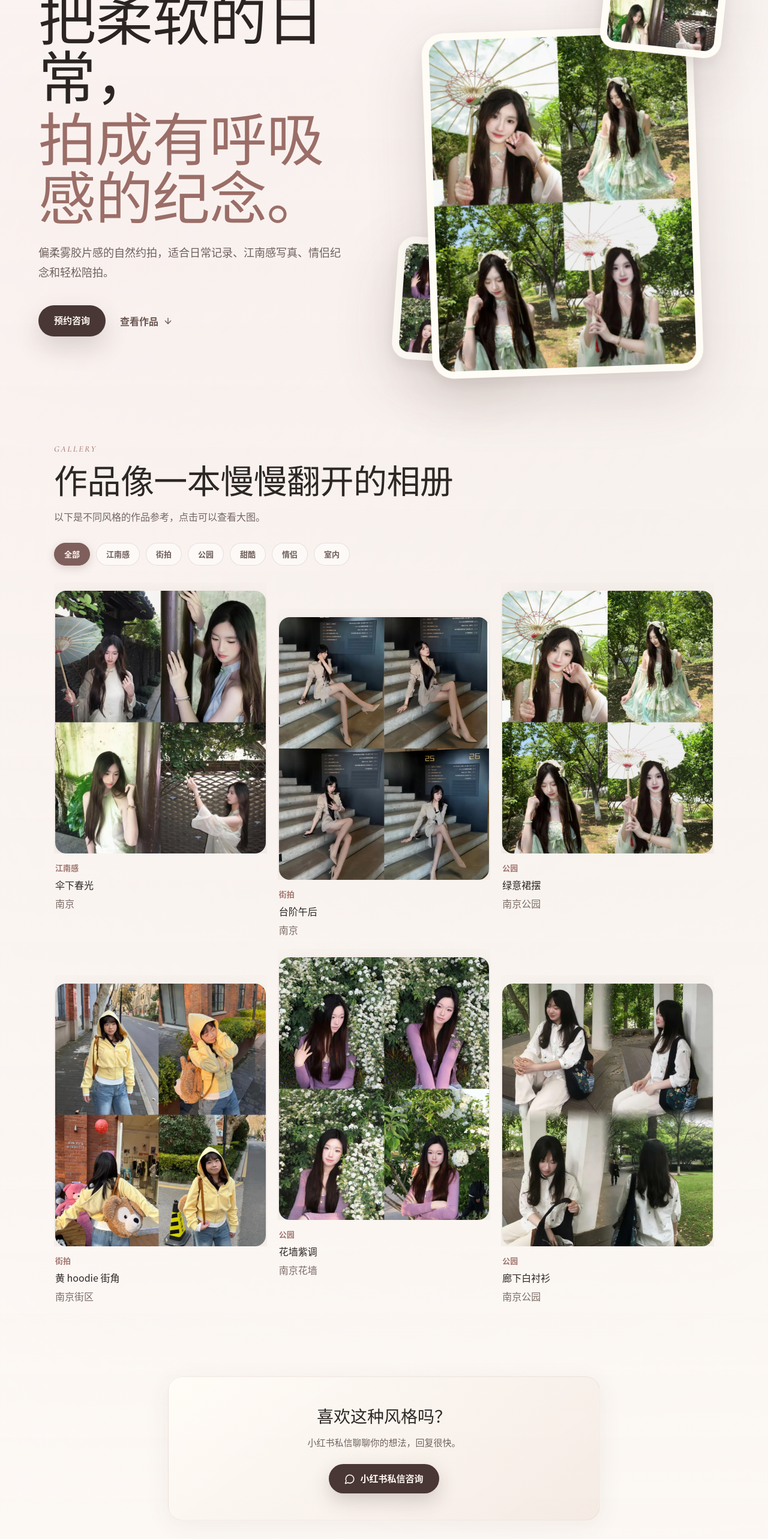
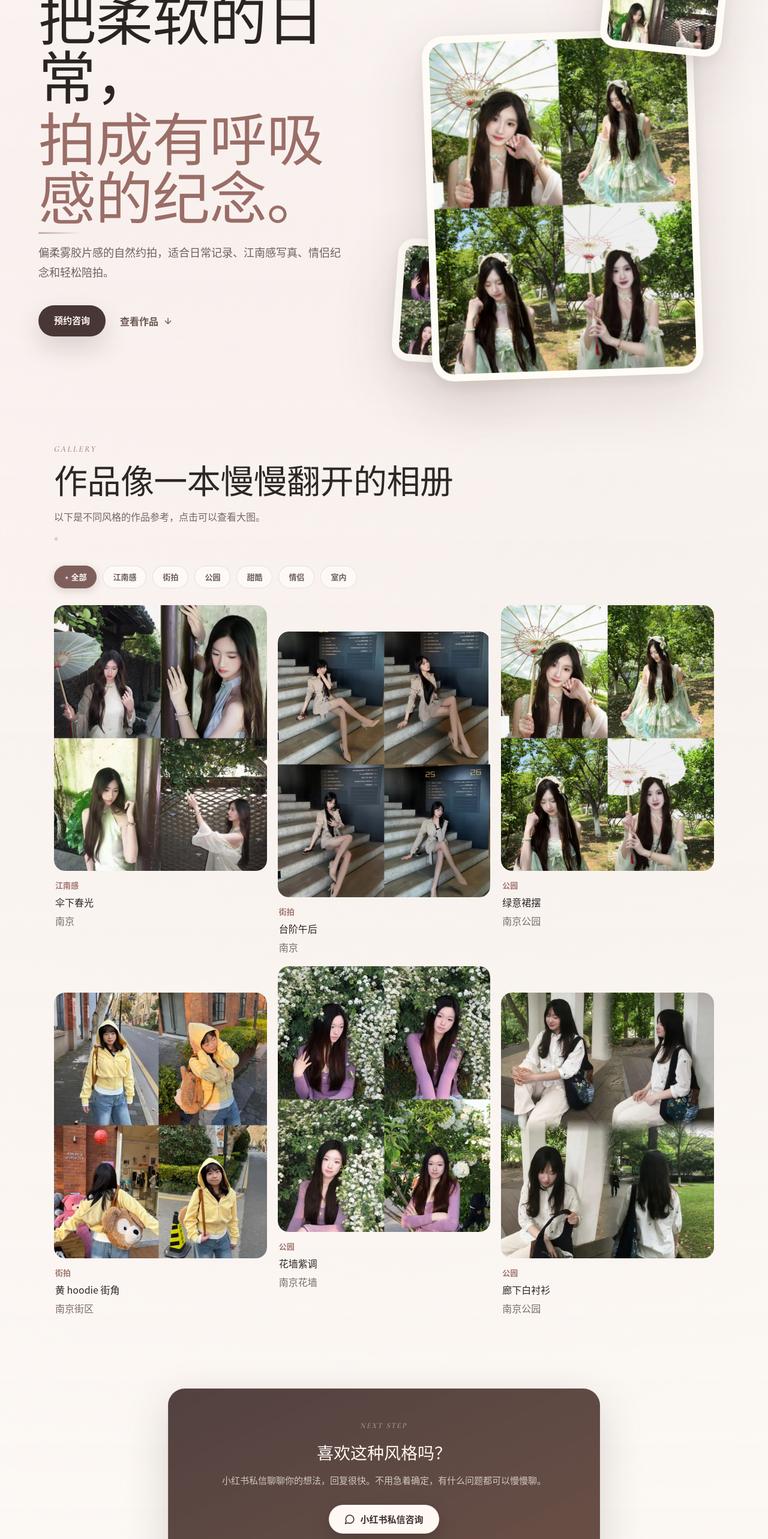
Before and after one commit to Muguett-DBY/naihuangbao-photography, a React (Vite) app: page / in a window 1280 px wide. Shown: the part 234-2800 px from the top of the page at 60% size. Built offline with nearby package versions, Linux system fonts and the light colour scheme; no server answers.

Commit message:
feat: visual polish - gallery overlay, varied animations, film grain, richer CTA

```diff
--- a/src/components/Footer.tsx
+++ b/src/components/Footer.tsx
@@ -29,6 +29,9 @@ export function Footer() {
           小红书 <ExternalLink size={12} />
         </a>
       </div>
+      <p className="footer-tagline">
+        每一次快门，都是一次温柔照亮。
+      </p>
       <button
         className={`scroll-top${showTop ? " is-visible" : ""}`}
         onClick={() => window.scrollTo({ top: 0, behavior: "smooth" })}
--- a/src/components/Gallery.tsx
+++ b/src/components/Gallery.tsx
@@ -87,6 +87,11 @@ export function Gallery() {
                 title={photo.title}
                 tone={tones[index % tones.length]}
               />
+              <div className="gallery-hover-overlay">
+                <span className="gallery-hover-style">{styleLabels[photo.style]}</span>
+                <strong className="gallery-hover-title">{photo.title}</strong>
+                <span className="gallery-hover-location">{photo.location}</span>
+              </div>
             </button>
             <div>
               <p>{styleLabels[photo.style]}</p>
--- a/src/components/MidCTA.tsx
+++ b/src/components/MidCTA.tsx
@@ -8,8 +8,11 @@ export function MidCTA() {
   return (
     <section className={`mid-cta ${inView ? "is-visible" : ""}`} ref={ref}>
       <div className="mid-cta-card">
+        <p className="mid-cta-eyebrow">Next Step</p>
         <h2>喜欢这种风格吗？</h2>
-        <p>小红书私信聊聊你的想法，回复很快。</p>
+        <p className="mid-cta-desc">
+          小红书私信聊聊你的想法，回复很快。不用急着确定，有什么问题都可以慢慢聊。
+        </p>
         <a href={siteConfig.xiaohongshuProfile} target="_blank" rel="noreferrer">
           <MessageCircle size={18} />
           小红书私信咨询
--- a/src/components/Packages.tsx
+++ b/src/components/Packages.tsx
@@ -11,8 +11,9 @@ export function Packages() {
       intro="每种拍摄方式都包含风格沟通和全程引导，先看看哪种更适合你。"
     >
       <div className="package-grid">
-        {packages.map((item) => (
-          <article className="package-card" key={item.name}>
+        {packages.map((item, index) => (
+          <article className={`package-card${index === 1 ? " is-popular" : ""}`} key={item.name}>
+            {index === 1 && <span className="package-badge">推荐</span>}
             <div>
               <p>{item.duration}</p>
               <h3>{item.name}</h3>
--- a/src/styles/global.css
+++ b/src/styles/global.css
@@ -49,6 +49,47 @@ html {
 .section-body.is-visible > *:nth-child(6) { transition-delay: 0.34s; }
 .section-body.is-visible > *:nth-child(7) { transition-delay: 0.40s; }
 .section-body.is-visible > *:nth-child(8) { transition-delay: 0.46s; }
+
+/* Varied scroll animations */
+.why-card {
+  transform: translateX(-24px);
+  opacity: 0;
+}
+.section-body.is-visible .why-card {
+  opacity: 1;
+  transform: translateX(0);
+}
+
+.package-card {
+  opacity: 0;
+  transform: translateY(40px) scale(0.96);
+  transition: opacity 0.6s cubic-bezier(0.22, 1, 0.36, 1),
+              transform 0.6s cubic-bezier(0.22, 1, 0.36, 1);
+}
+.section-body.is-visible .package-card {
+  opacity: 1;
+  transform: translateY(0) scale(1);
+}
+.section-body.is-visible .package-card:nth-child(1) { transition-delay: 0.05s; }
+.section-body.is-visible .package-card:nth-child(2) { transition-delay: 0.16s; }
+.section-body.is-visible .package-card:nth-child(3) { transition-delay: 0.27s; }
+
+.process-step {
+  opacity: 0;
+  transform: translateX(20px);
+  transition: opacity 0.55s cubic-bezier(0.22, 1, 0.36, 1),
+              transform 0.55s cubic-bezier(0.22, 1, 0.36, 1),
+              border-color 0.3s ease;
+}
+.section-body.is-visible .process-step {
+  opacity: 1;
+  transform: translateX(0);
+}
+.section-body.is-visible .process-step:nth-child(1) { transition-delay: 0.04s; }
+.section-body.is-visible .process-step:nth-child(2) { transition-delay: 0.12s; }
+.section-body.is-visible .process-step:nth-child(3) { transition-delay: 0.20s; }
+.section-body.is-visible .process-step:nth-child(4) { transition-delay: 0.28s; }
+.section-body.is-visible .process-step:nth-child(5) { transition-delay: 0.36s; }
 
 /* ── Image Blur-up Loading ── */
 .img-blur-wrap {
@@ -101,6 +142,21 @@ body {
     radial-gradient(circle at 84% 18%, rgba(183, 174, 143, 0.22), transparent 31%),
     #fbf4ee;
 }
+body::after {
+  content: "";
+  position: fixed;
+  inset: 0;
+  pointer-events: none;
+  z-index: 50;
+  opacity: 0.022;
+  background: repeating-linear-gradient(
+    0deg,
+    transparent,
+    transparent 1px,
+    rgba(45, 39, 37, 0.15) 1px,
+    rgba(45, 39, 37, 0.15) 2px
+  );
+}
 
 a {
   color: inherit;
@@ -122,9 +178,19 @@ select {
   align-items: center;
   gap: 18px;
   padding: 14px clamp(18px, 4vw, 56px);
-  border-bottom: 1px solid rgba(93, 67, 60, 0.11);
-  background: rgba(251, 244, 238, 0.82);
-  backdrop-filter: blur(18px);
+  border-bottom: 1px solid rgba(93, 67, 60, 0.08);
+  background: rgba(251, 244, 238, 0.78);
+  backdrop-filter: blur(16px);
+  transition: background 0.35s ease,
+              border-color 0.35s ease,
+              box-shadow 0.35s ease,
+              backdrop-filter 0.35s ease;
+}
+.site-nav.is-scrolled {
+  background: rgba(246, 237, 229, 0.9);
+  border-color: rgba(93, 67, 60, 0.15);
+  box-shadow: 0 2px 24px rgba(79, 53, 50, 0.08);
+  backdrop-filter: blur(24px);
 }
 
 .brand-mark,
@@ -184,10 +250,6 @@ select {
 }
 .hamburger:active {
   transform: scale(0.95);
-}
-
-.admin-link {
-  color: #9b6e68;
 }
 
 .nav-cta,
@@ -255,6 +317,17 @@ select {
   display: block;
   color: #9b6e68;
   margin-top: 0.06em;
+  position: relative;
+}
+.hero h1 span::after {
+  content: "";
+  position: absolute;
+  bottom: -0.12em;
+  left: 0;
+  width: 0.75em;
+  height: 0.025em;
+  background: linear-gradient(90deg, rgba(177, 140, 131, 0.7), transparent);
+  border-radius: 2px;
 }
 
 .hero-intro {
@@ -451,7 +524,18 @@ select {
 
 .section-heading {
   max-width: 760px;
-  margin-bottom: 30px;
+  margin-bottom: 40px;
+  position: relative;
+  padding-bottom: 28px;
+}
+.section-heading::after {
+  content: "◆";
+  position: absolute;
+  bottom: 0;
+  left: 0;
+  font-size: 7px;
+  color: rgba(177, 140, 131, 0.40);
+  letter-spacing: 0;
 }
 
 .section-heading p,
@@ -516,6 +600,12 @@ select {
   border-color: #7f5f5b;
   box-shadow: 0 4px 14px rgba(127, 95, 91, 0.25);
 }
+.filter-row .is-active::before {
+  content: "✦";
+  margin-right: 0.3em;
+  font-size: 10px;
+  opacity: 0.8;
+}
 
 .gallery-grid {
   display: grid;
@@ -544,6 +634,45 @@ select {
   background: none;
   cursor: pointer;
   text-align: left;
+  position: relative;
+  overflow: hidden;
+  border-radius: 18px;
+}
+
+/* Gallery hover overlay */
+.gallery-hover-overlay {
+  position: absolute;
+  inset: 0;
+  display: flex;
+  flex-direction: column;
+  justify-content: flex-end;
+  padding: 20px 18px;
+  background: linear-gradient(transparent 50%, rgba(32, 26, 26, 0.62));
+  opacity: 0;
+  transition: opacity 0.35s cubic-bezier(0.22, 1, 0.36, 1);
+  border-radius: 18px;
+  pointer-events: none;
+}
+.gallery-card-btn:hover .gallery-hover-overlay {
+  opacity: 1;
+}
+.gallery-hover-style {
+  font-size: 11px;
+  font-weight: 700;
+  text-transform: uppercase;
+  letter-spacing: 0.1em;
+  color: rgba(255, 248, 243, 0.75);
+}
+.gallery-hover-title {
+  margin: 4px 0 2px;
+  font-family: Georgia, "Times New Roman", serif;
+  font-size: 17px;
+  font-weight: 500;
+  color: #fff8f3;
+}
+.gallery-hover-location {
+  font-size: 12px;
+  color: rgba(255, 248, 243, 0.65);
 }
 
 .gallery-card-btn img,
@@ -620,7 +749,8 @@ select {
   background: rgba(255, 252, 247, 0.72);
   box-shadow: 0 20px 70px rgba(94, 68, 61, 0.08);
   transition: transform 0.4s cubic-bezier(0.22, 1, 0.36, 1),
-              box-shadow 0.4s cubic-bezier(0.22, 1, 0.36, 1);
+              box-shadow 0.4s cubic-bezier(0.22, 1, 0.36, 1),
+              opacity 0.6s cubic-bezier(0.22, 1, 0.36, 1);
 }
 .package-card:hover,
 .why-card:hover,
@@ -630,11 +760,30 @@ select {
 }
 
 .package-card {
+  position: relative;
   display: flex;
   min-height: 360px;
   flex-direction: column;
   justify-content: space-between;
   padding: 24px;
+}
+
+.package-card.is-popular {
+  border-color: rgba(177, 140, 131, 0.32);
+  box-shadow: 0 24px 80px rgba(177, 140, 131, 0.12);
+}
+
+.package-badge {
+  position: absolute;
+  top: 14px;
+  right: 14px;
+  padding: 4px 12px;
+  border-radius: 999px;
+  font-size: 11px;
+  font-weight: 700;
+  color: #fffaf6;
+  background: linear-gradient(135deg, #b18c83, #9b6e68);
+  letter-spacing: 0.08em;
 }
 
 .package-card strong {
@@ -960,7 +1109,21 @@ select {
   background: rgba(255, 252, 247, 0.72);
   box-shadow: 0 20px 70px rgba(94, 68, 61, 0.08);
   transition: transform 0.4s cubic-bezier(0.22, 1, 0.36, 1),
-              box-shadow 0.4s cubic-bezier(0.22, 1, 0.36, 1);
+              box-shadow 0.4s cubic-bezier(0.22, 1, 0.36, 1),
+              opacity 0.6s cubic-bezier(0.22, 1, 0.36, 1),
+              transform 0.6s cubic-bezier(0.22, 1, 0.36, 1);
+}
+
+.why-icon {
+  display: inline-flex;
+  align-items: center;
+  justify-content: center;
+  width: 46px;
+  height: 46px;
+  border-radius: 14px;
+  background: rgba(177, 140, 131, 0.1);
+  color: #9b6e68;
+  margin-bottom: 14px;
 }
 
 .why-card h3 {
@@ -1168,24 +1331,36 @@ select {
 
 .mid-cta-card {
   text-align: center;
-  padding: 44px 32px;
-  border-radius: 24px;
-  background: linear-gradient(145deg, rgba(255,252,247,0.95), rgba(232,212,200,0.35));
-  border: 1px solid rgba(117,88,83,0.08);
-  box-shadow: 0 8px 40px rgba(94,68,61,0.07);
+  padding: 52px 32px;
+  border-radius: 28px;
+  background: linear-gradient(155deg, rgba(73,55,53,0.95), rgba(93,65,55,0.92));
+  border: 1px solid rgba(255, 248, 243, 0.08);
+  box-shadow: 0 24px 72px rgba(59, 48, 46, 0.18);
+  color: #fff8f3;
+}
+
+.mid-cta-eyebrow {
+  margin: 0 0 14px;
+  font-family: "Cormorant Garamond", Georgia, serif;
+  font-size: 13px;
+  font-weight: 500;
+  font-style: italic;
+  letter-spacing: 0.16em;
+  text-transform: uppercase;
+  color: rgba(255, 248, 243, 0.55);
 }
 
 .mid-cta-card h2 {
-  margin: 0 0 10px;
+  margin: 0 0 12px;
   font-family: Georgia, "Times New Roman", serif;
   font-size: 28px;
   font-weight: 500;
-  color: #2d2725;
-}
-
-.mid-cta-card p {
-  margin: 0 0 24px;
-  color: #6f625e;
+  color: #fff8f3;
+}
+
+.mid-cta-desc {
+  margin: 0 0 28px;
+  color: rgba(255, 248, 243, 0.72);
   font-size: 15px;
   line-height: 1.7;
 }
@@ -1198,15 +1373,16 @@ select {
   padding: 13px 26px;
   font-weight: 700;
   font-size: 15px;
-  color: #fff8f3;
-  background: #493735;
-  box-shadow: 0 12px 32px rgba(73, 55, 53, 0.22);
+  color: #3b302e;
+  background: #fff8f3;
+  box-shadow: 0 12px 32px rgba(0, 0, 0, 0.18);
   transition: transform 0.3s cubic-bezier(0.22, 1, 0.36, 1),
               box-shadow 0.3s cubic-bezier(0.22, 1, 0.36, 1);
 }
 .mid-cta-card a:hover {
   transform: translateY(-2px);
-  box-shadow: 0 16px 40px rgba(73, 55, 53, 0.3);
+  box-shadow: 0 16px 40px rgba(0, 0, 0, 0.28);
+  background: #fff;
 }
 .mid-cta-card a:active {
   transform: translateY(0) scale(0.97);
@@ -1280,6 +1456,17 @@ select {
   gap: 12px;
   font-size: 13px;
   font-weight: 600;
+}
+
+.footer-tagline {
+  grid-column: 1 / -1;
+  margin: 6px 0 0;
+  font-family: Georgia, "Times New Roman", serif;
+  font-size: 13px;
+  font-style: italic;
+  color: #b18c83;
+  text-align: center;
+  opacity: 0.7;
 }
 
 .scroll-top {
```
Also changed, not shown: src/components/SiteNav.tsx (+9 -2 lines), src/components/WhyChooseUs.tsx (+4 -4 lines).
